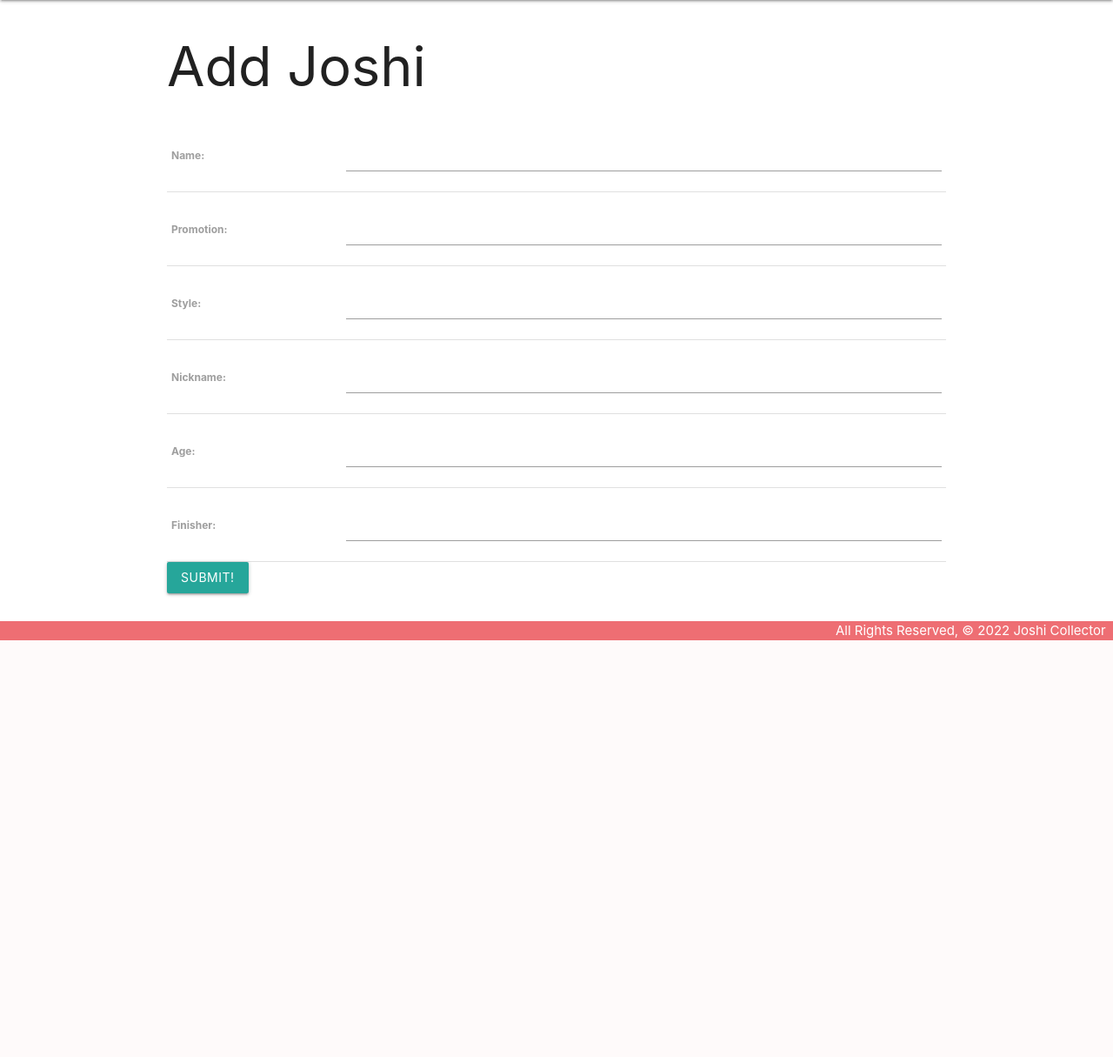
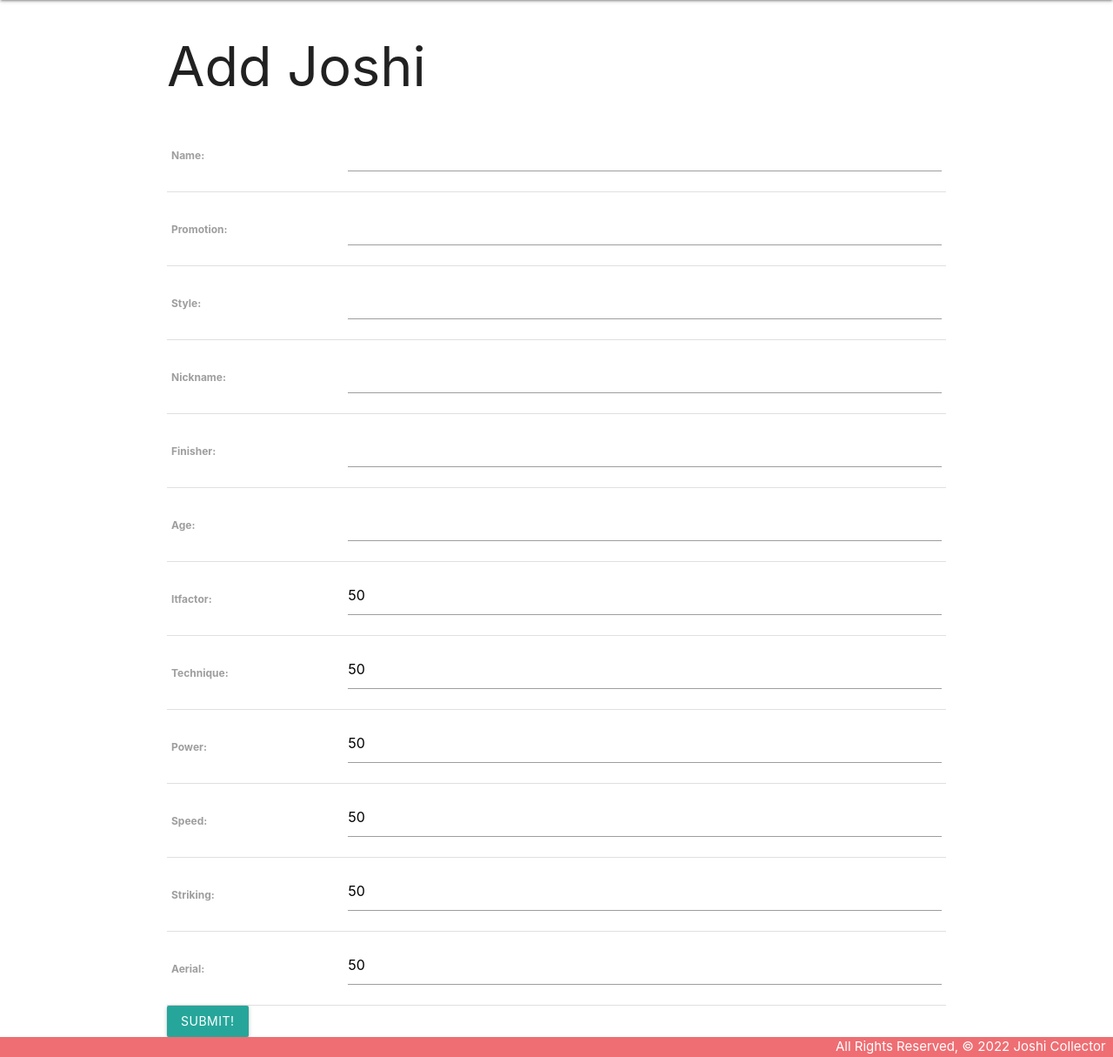
Before and after one commit to TonyPurple/joshicollector-flex44-anthonyvanoni, a Django app: page /joshis/create/ in a window 1280 px wide. Shown: the part 64-1279 px from the top of the page at 87% size. Before the commit the page ends 800 px from the top, so only its background shows below. Run offline with Django 4.2, Linux system fonts and the light colour scheme.

Commit message:
adding customizations to model

```diff
--- a/main_app/models.py
+++ b/main_app/models.py
@@ -6,8 +6,14 @@ class Joshi(models.Model):
     promotion = models.CharField(max_length=100)
     style = models.CharField(max_length=100)
     nickname = models.CharField(max_length=100)
+    finisher = models.CharField(max_length=100)
     age = models.IntegerField()
-    finisher = models.CharField(max_length=100)
+    itfactor = models.IntegerField(default=50)
+    technique = models.IntegerField(default=50)
+    power= models.IntegerField(default=50)
+    speed = models.IntegerField(default=50)
+    striking = models.IntegerField(default=50)
+    aerial = models.IntegerField(default=50)
 
     def __str__(self):
         return self.name
--- a/main_app/templates/joshis/detail.html
+++ b/main_app/templates/joshis/detail.html
@@ -14,6 +14,12 @@
         {% else %}
         <p>Age: {{ joshi.age }}</p>
         {% endif %}
+        <p>It Factor: {{ joshi.itfactor }}</p>
+        <p>Aerial: {{ joshi.aerial }}</p>
+        <p>Power: {{ joshi.power }}</p>
+        <p>Speed: {{ joshi.speed }}</p>
+        <p>Striking: {{ joshi.striking }}</p>
+        <p>Technique: {{ joshi.technique }}</p>
     </div>
     <div class="card-action">
         <a href="{% url 'joshis_update' joshi.id %}">Edit</a>
--- a/main_app/views.py
+++ b/main_app/views.py
@@ -17,7 +17,7 @@ def joshis_index(request):
 
 def joshis_detail(request, joshi_id):
   joshi = Joshi.objects.get(id=joshi_id)
-  return render(request, 'joshis/detail.html', { 'joshi': joshi })
+  return render(request, 'joshis/detail.html', { 'joshi': joshi } )
 
 class JoshiCreate(CreateView):
   model = Joshi
@@ -25,7 +25,7 @@ class JoshiCreate(CreateView):
 
 class JoshiUpdate(UpdateView):
   model = Joshi
-  fields = ['name', 'promotion', 'style', 'nickname', 'age', 'finisher']
+  fields = '__all__'
 
 class JoshiDelete(DeleteView):
   model = Joshi
```
Also changed, not shown: main_app/migrations/0002_joshi_aerial_joshi_itfactor_joshi_power_joshi_speed_and_more.py (added).
